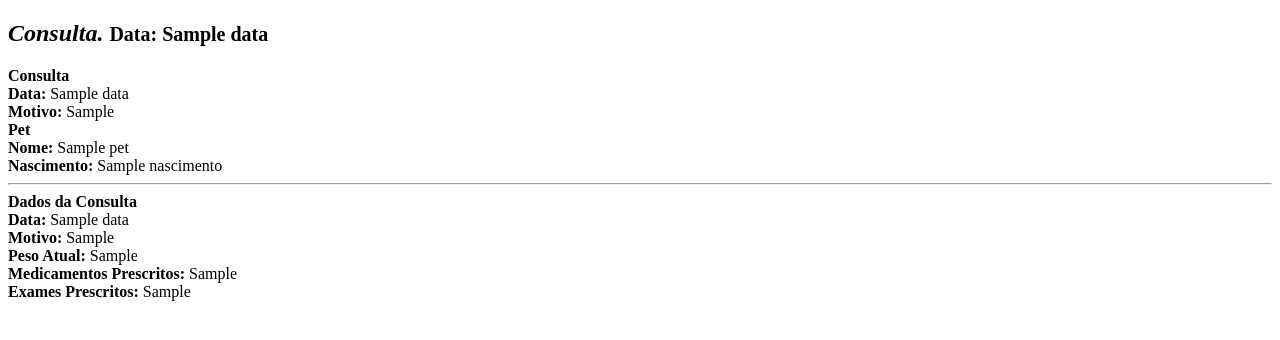
After one commit to harrisonpinchieri/clinicapet-django, a Django app: template app/templates/consultas/consulta_email.html in a window 1280 px wide. The commit adds this page. Shown: the top 340 px of the page. Run offline with Django 4.2, Linux system fonts and the light colour scheme; the template is opened without the code that fills it: most values are stand-ins (such as "Sample title", 1, 10 or a date in 2020).

Commit message:
configurando envio de emails

```diff
--- /dev/null
+++ b/app/templates/consultas/consulta_email.html
@@ -0,0 +1,60 @@
+<!DOCTYPE html>
+<html lang="en">
+
+<head>
+    <meta charset="UTF-8">
+    <meta name="viewport" content="width=device-width, initial-scale=1.0">
+    <title>Consulta</title>
+</head>
+
+<body>
+
+    <section class="invoice">
+        <div class="row">
+            <div class="col-xs-12">
+                <h2 class="page-header">
+                    <i class="fa fa-globe"> Consulta.</i>
+                    <small class="pull-right">Data: {{consulta.data}}</small>
+                </h2>
+
+            </div>
+        </div>
+        <div class="row invoice-info">
+            <div class="col-sm-4 invoice-col">
+                <b>Consulta</b>
+                <br>
+                <b>Data:</b> {{consulta.data}}<br>
+                <b>Motivo: </b> {{Consulta.motivo_consulta}}<br>
+
+            </div>
+
+            <div class="col-sm-4 invoice-col">
+                <b>Pet</b>
+                <br>
+                <b>Nome: </b> {{consulta.pet.nome}}<br>
+                <b>Nascimento: </b> {{consulta.pet.nascimento}}<br>
+            </div>
+        </div>
+
+        <hr>
+        <div class="row">
+            <div class="col-sm-12">
+
+                <b>Dados da Consulta</b>
+                <br>
+                <b>Data:</b> {{consulta.data}}<br>
+                <b>Motivo: </b> {{consulta.motivo_consulta}}<br>
+                <b>Peso Atual: </b> {{consulta.peso_atual}}<br>
+                <b>Medicamentos Prescritos: </b> {{Consulta.medicamentos_prescritos}}<br>
+                <b>Exames Prescritos: </b> {{consulta.exames_prescritos}}<br>
+
+
+            </div>
+        </div>
+
+
+    </section>
+
+</body>
+
+</html>
--- a/app/urls.py
+++ b/app/urls.py
@@ -55,4 +55,9 @@ urlpatterns = [
         name="login",
     ),
     path("logout", autenticacao_views.deslogar_usuario, name="logout"),
+    path(
+        "enviar_consulta/<int:id>",
+        consulta_views.enviar_email_consulta,
+        name="enviar_consulta",
+    ),
 ]
```
Also changed, not shown: app/templates/consultas/lista_consulta.html (+11 -1 lines), app/views/consulta_views.py (+26 -0 lines).
